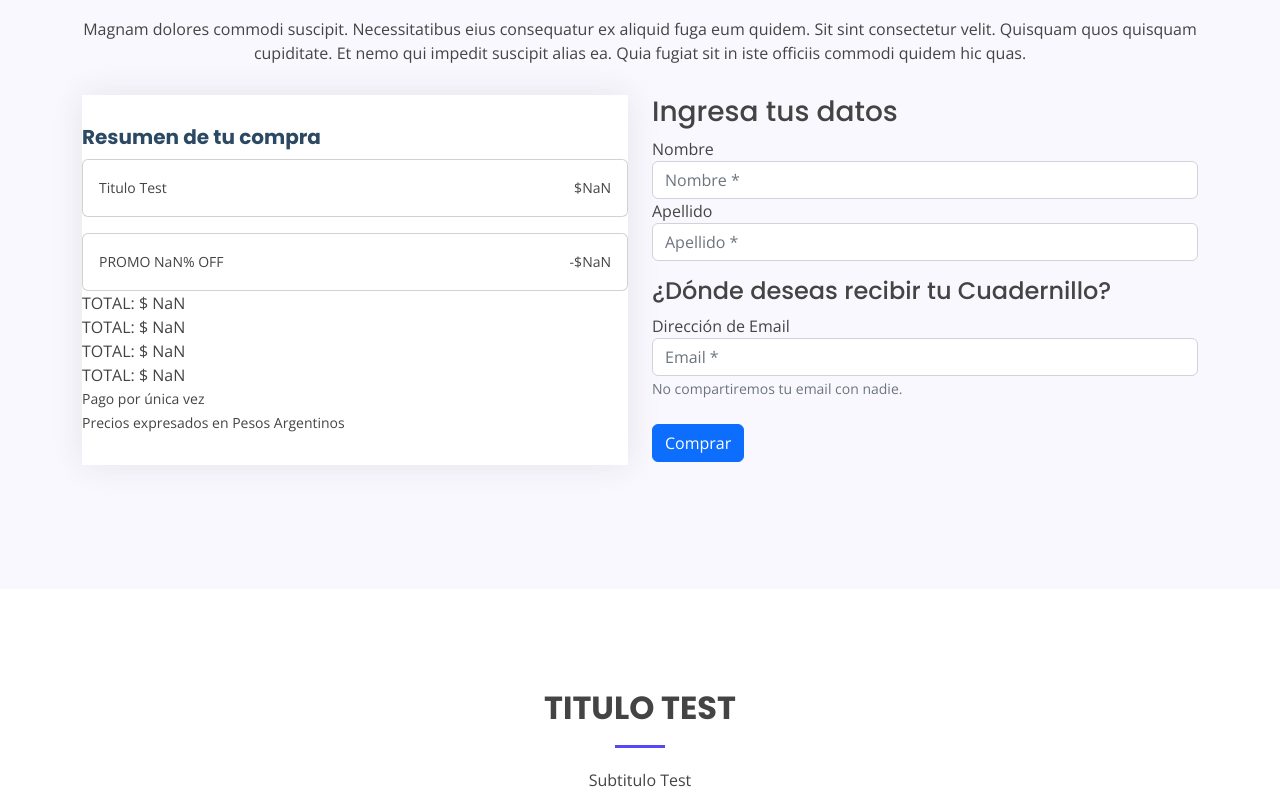
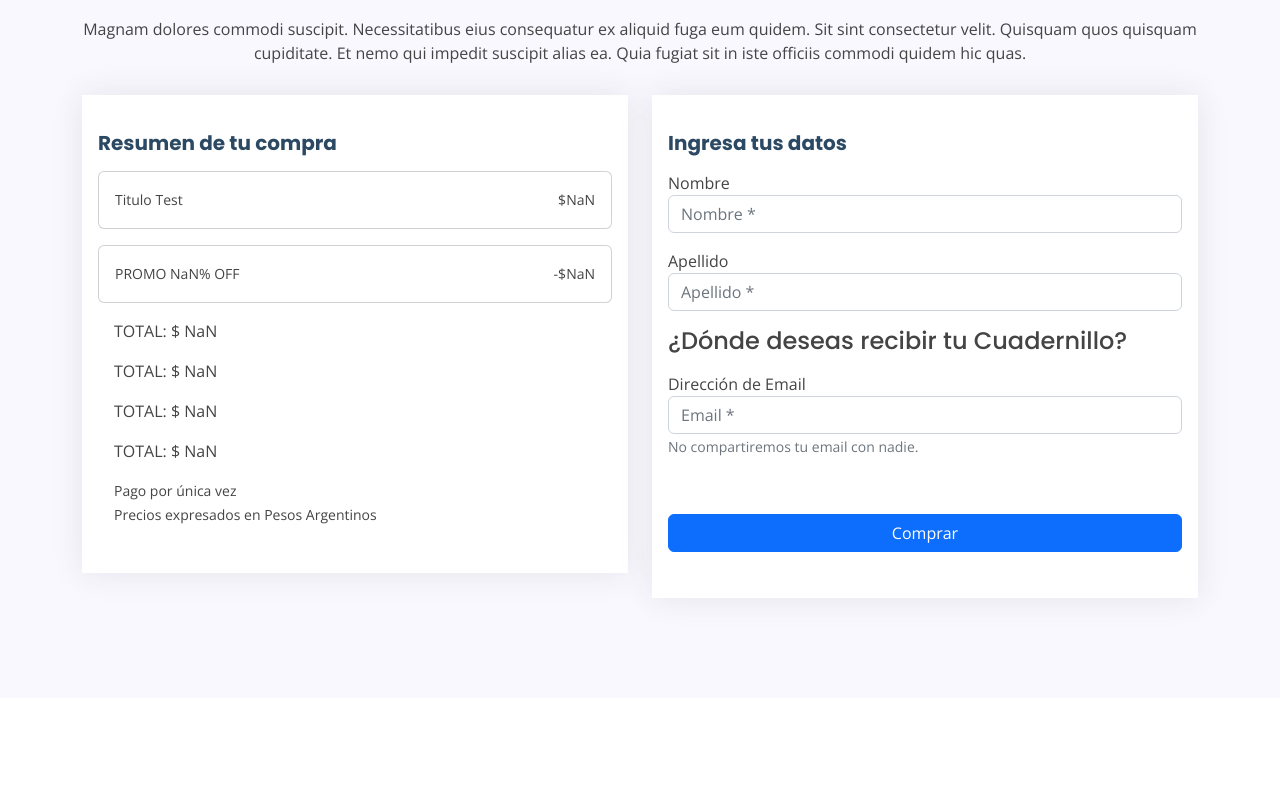
Before and after one commit to chullmir/cocinando, an Eleventy site: page comprar.html in a window 1280 px wide. Shown: the part 961-1756 px from the top of the page. Built offline with nearby package versions, Linux system fonts and the light colour scheme; Eleventy itself is replaced by a stand-in of ours; files that its build step writes are made by us from their sources; a script that the page names is missing; a web font is replaced by a local one.

Commit message:
estilos formulario /comprar

```diff
--- a/comprar.html
+++ b/comprar.html
@@ -87,8 +87,8 @@
         <div class="row">
           <div class="col-lg-6">
             <div class="info-box mb-4">
-              <h3>Resumen de tu compra</h3>
-              <div class="card">
+              <h3 class="m-3">Resumen de tu compra</h3>
+              <div class="card m-3">
                 <div class="card-body">
                   <div class="d-flex flex-row">
                     <div class="col nombre">
@@ -101,7 +101,7 @@
                 </div>
               </div>
 
-              <div class="card mt-3">
+              <div class="card m-3">
                 <div class="card-body">
                   <div class="d-flex flex-row">
                     <div class="col promo">
@@ -170,33 +170,35 @@
               {% endif %}
 
 
-              <div class="total">
-                <div class="total_wrapper price-1">
+              <div class="total m-3">
+                <div class="total_wrapper price-1 m-3">
                   <span>TOTAL:</span>
                   <span>{{store.simbolo}}</span>
                   <span>{{store.precio-total-1}}</span>
                 </div>
 
-                <div class="total_wrapper price-2">
+                <div class="total_wrapper price-2 m-3">
                   <span>TOTAL:</span>
                   <span>{{store.simbolo}}</span>
                   <span>{{store.precio-total-2}}</span>
                 </div>
 
-                <div class="total_wrapper price-3">
+                <div class="total_wrapper price-3 m-3">
                   <span>TOTAL:</span>
                   <span>{{store.simbolo}}</span>
                   <span>{{store.precio-total-3}}</span>
                 </div>
 
-                <div class="total_wrapper price-4">
+                <div class="total_wrapper price-4 m-3">
                   <span>TOTAL:</span>
                   <span>{{store.simbolo}}</span>
                   <span>{{store.precio-total-4}}</span>
                 </div>
 
+                <div class="aclaraciones m-3">
                   <p>Pago por única vez</p>
                   <p>Precios expresados en <span>{{store.moneda}}</span></p>
+                </div>
               </div>
 
 
@@ -210,30 +212,29 @@
 
 
           <div class="col-lg-6">
-            <h3>Ingresa tus datos</h3>
+            <div class="info-box">
+              <h3 class="m-3">Ingresa tus datos</h3>
               <div class="w-embed">
                 <input type="hidden" name="cart-code" value="{{ store.slug }}">
                 <input type="hidden" id="geo-country" name="geo-country" value="">
                 <input type="hidden" id="geo-region" name="geo-region" value="">
                 <input type="hidden" id="geo-city" name="geo-city" value="">
               </div>
-            <div class="form-group">
+              <div class="form-group m-3">
                 <label for="name">Nombre</label>
                 <input type="text" name="name" id="name" placeholder="Nombre *" class="form-control" required>
               </div>
-            <div class="form-group">
+              <div class="form-group m-3">
                 <label for="lastname">Apellido</label>
                 <input type="text" name="lastname" id="lastname" placeholder="Apellido *" class="form-control" required>
               </div>
-            <h4 class="mt-3">¿Dónde deseas recibir tu Cuadernillo?</h4>
-
-            <div class="form-group">
+              <h4 class="m-3">¿Dónde deseas recibir tu Cuadernillo?</h4>
+              <div class="form-group m-3">
                 <label for="email">Dirección de Email</label>
                 <!-- <input type="email" name="email" id="email" aria-describedby="emailHelp" placeholder="Email *" class="form-control" required> -->
                 <input type="email" name="email" id="email" aria-describedby="emailHelp" placeholder="Email *" class="form-control">
                 <small id="emailHelp" class="form-text text-muted">No compartiremos tu email con nadie.</small>
               </div>
-
               {% assign options = store | hasPaymentOptions %}
               {% if options %}
               <p>Elige la forma de pago</p>
@@ -250,14 +251,12 @@
               {% endif %}
 
               <br>
-
-            <button type="submit" class="btn btn-primary">Comprar</button>
+              <div class="d-grid gap-2">
+                <button class="btn btn-primary m-3" type="submit" >Comprar</button>
               </div>
-
             </div>
-
-
-
+          </div>
+        </div>
       </form>
 
 
```
Lines whose indentation alone changed are shown as unchanged.
